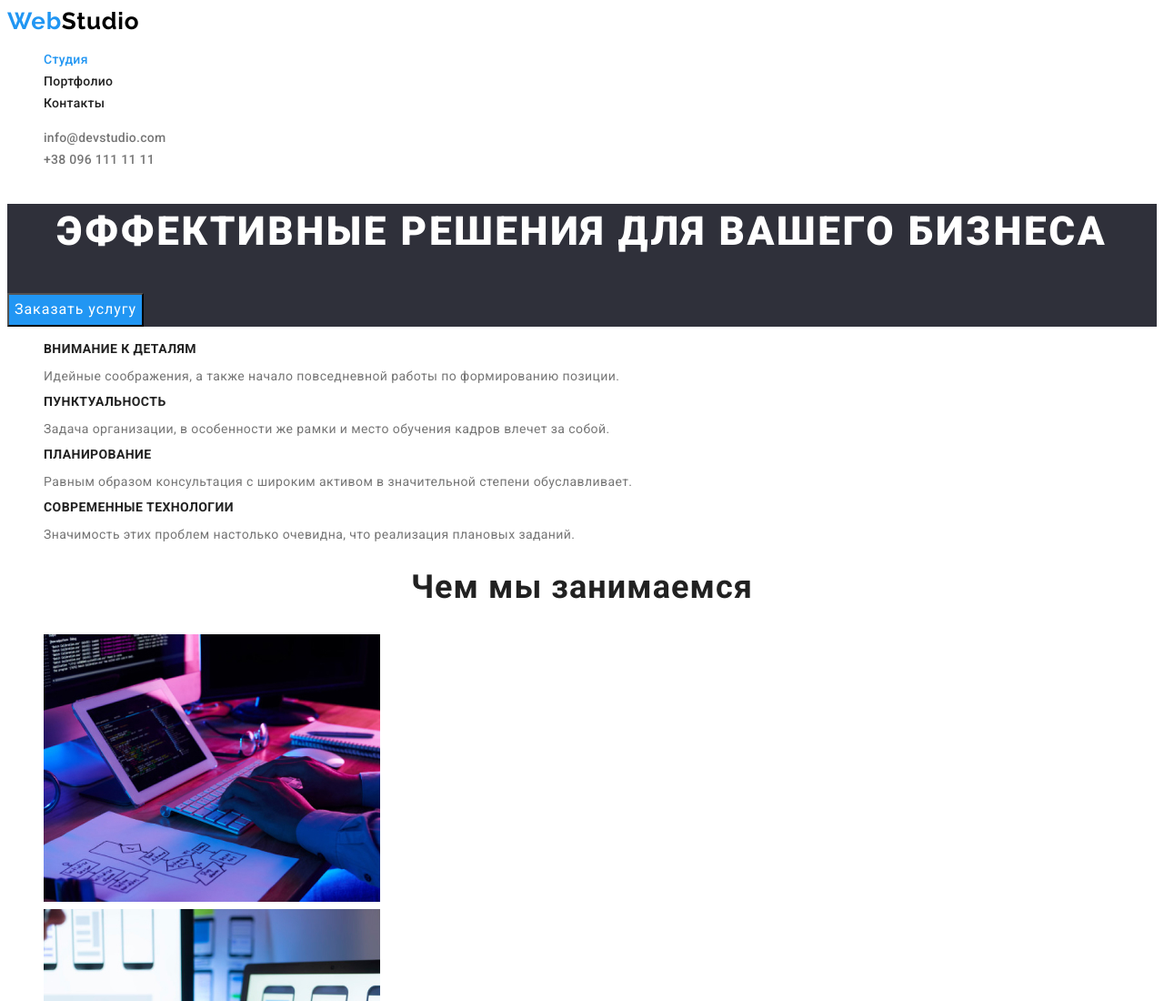
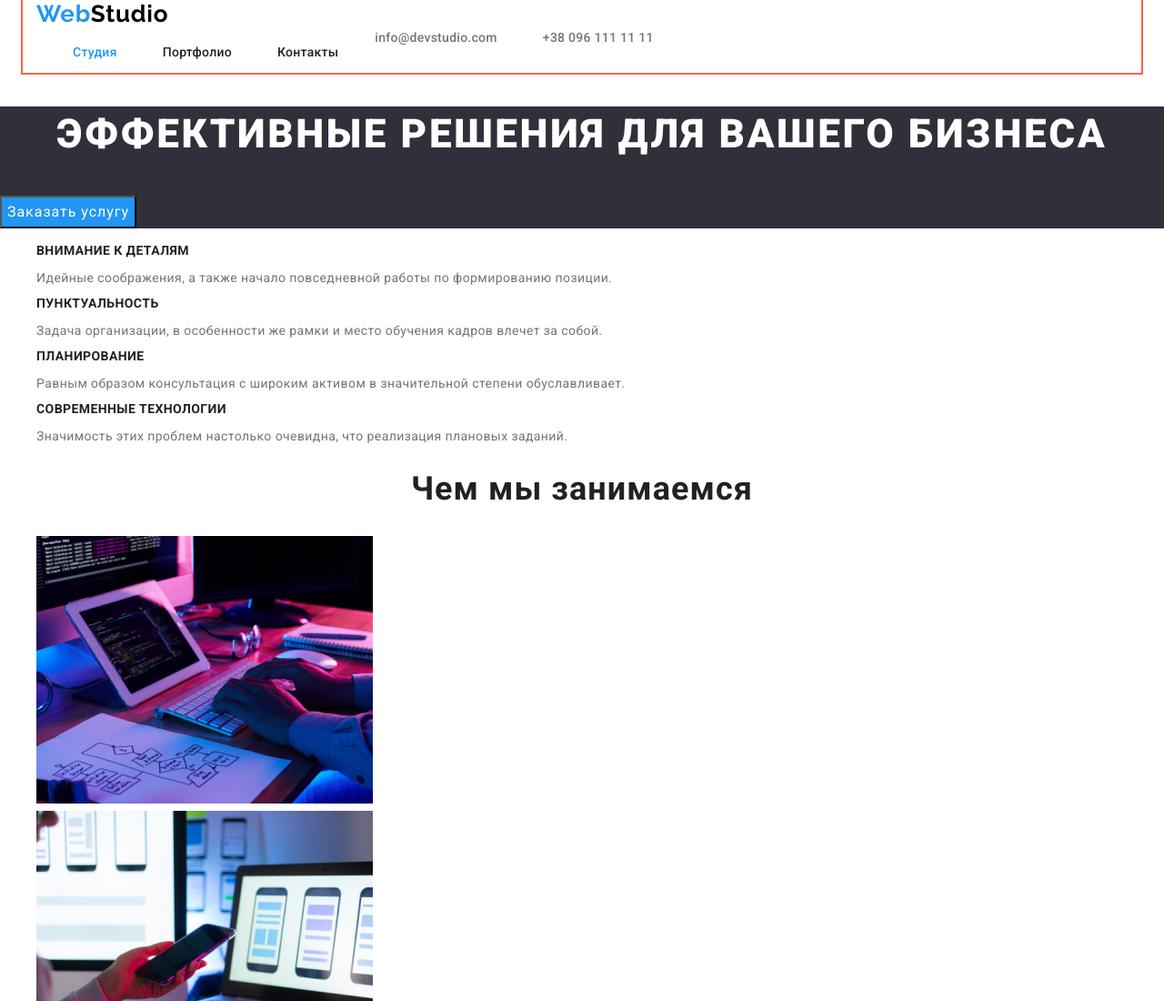
Before and after one commit to prodanserega/prodanserega-goit-markup-hw-03, a plain HTML site: page index.html in a window 1280 px wide. Shown: the top 1100 px of the page at 91% size. Drawn offline with nearby package versions, Linux system fonts and the light colour scheme.

Commit message:
начало

```diff
--- a/CSS/style.css
+++ b/CSS/style.css
@@ -22,7 +22,39 @@ body {
   letter-spacing: 0.03em;
   text-transform: none;
 }
-/*header*/
+
+/*--------------------------------------Скрить заголовки h2 і h1-----------------------------------*/
+.visually-hidden {
+  position: absolute;
+  clip: rect(0 0 0 0);
+  width: 1px;
+  height: 1px;
+  margin: -1px;
+}
+/*--------------------------------------------Общі значення----------------------------------*/
+li {
+  list-style: none;
+}
+
+a {
+  text-decoration: none;
+}
+/*--------------------------------------header----------------------------------------------*/
+.conteiner {
+  display: flex;
+  align-items: center;
+}
+
+.header {
+  width: 1230px;
+  height: 80px;
+  margin-left: auto;
+  margin-right: auto;
+  outline: 2px solid tomato;
+  padding-left: 15px;
+  padding-right: 15px;
+}
+
 .logo-header {
   font-family: "Raleway";
   font-style: normal;
@@ -30,6 +62,8 @@ body {
   font-size: 26px;
   line-height: 1.2;
   letter-spacing: 0.03em;
+
+  margin-right: 93px;
 }
 .logo-web {
   color: var(--accent-text-color);
@@ -37,12 +71,13 @@ body {
 .logo-studio {
   color: black;
 }
-li {
-  list-style: none;
+
+.nav-links {
+  display: flex;
 }
 
-a {
-  text-decoration: none;
+.nav-links > .item:not(:last-child) {
+  margin-right: 50px;
 }
 
 .site-nav.link-header.current {
@@ -78,7 +113,14 @@ a {
 .link-header.current {
   color: var(--accent-text-color);
 }
-/*hero*/
+
+.contacts {
+  display: flex;
+}
+.item-contacts:not(:last-child) {
+  margin-right: 50px;
+}
+/*--------------------------------------hero--------------------------------------------*/
 .hero {
   background: var(--accent-bgc);
   text-align: center;
@@ -106,7 +148,7 @@ a {
   align-items: center;
   letter-spacing: 0.06em;
 }
-/*Чем ми занимаемся*/
+/*----------------------------------------Чем ми занимаемся------------------------------*/
 .work {
   color: var(--main-text-color);
   text-align: center;
@@ -116,7 +158,7 @@ a {
   line-height: 1.2;
   letter-spacing: 0.03em;
 }
-/*команда*/
+/*------------------------------------------команда-------------------------------------*/
 .team {
   background: var(--secondary-bgc);
 }
@@ -163,7 +205,7 @@ h3 {
   text-transform: capitalize;
 }
 
-/*Footer*/
+/*-------------------------------Footer------------------------------------*/
 .footer {
   background-color: var(--accent-bgc);
 }
@@ -198,7 +240,7 @@ h3 {
   line-height: 1.7;
   letter-spacing: 0.03em;
 }
-
+/*-----------------------------Портфолио--------------------------------*/
 .button-portfolio {
   font-family: inherit;
 }
--- a/index.html
+++ b/index.html
@@ -3,6 +3,7 @@
 <head>
     <meta charset="UTF-8">
     <meta name="viewport" content="width=device-width, initial-scale=1.0">
+    <link rel="stylesheet" href="node_modules/modern-normalize/modern-normalize.css">
     <link rel="preconnect" href="https://fonts.gstatic.com">
     <link rel="stylesheet" href="https://fonts.googleapis.com/css2?family=Oleo+Script&family=Raleway:wght@700&family=Roboto:wght@400;500;700;900&display=swap">
     <link rel="stylesheet" href="./CSS/style.css">
@@ -10,20 +11,22 @@
 </head>
 <body>
     <!--Шапка сторінки-->
-<header>
-    <nav >
-        <a class="logo-header" href="/"><span class="logo-web">Web</span><span class="logo-studio">Studio</span></a>
-         <ul class="site-nav list">
-            <li><a class="link-header current " href="./index.html">Студия</a></li>
-            <li><a class="link-header" href="./Portfolio.html">Портфолио</a></li>
-            <li><a class="link-header" href="">Контакты</a></li>
-         </ul>
-    </nav>
-    <ul>
-        <li><a class="link-contacts" href="mailto:info@devstudio.com">info@devstudio.com</a></li>
-        <li><a class="link-contacts" href="tell:+380961111111">+38 096 111 11 11</a></li>
-    </ul>
-</header>
+    <header class="header">
+        <div class="conteiner">
+            <nav>
+                <a class="logo-header" href="/"><span class="logo-web">Web</span><span class="logo-studio">Studio</span></a>
+                <ul class="nav-links site-nav list">
+                    <li class="item"><a class="link-header current " href="./index.html">Студия</a></li>
+                    <li class="item"><a class="link-header" href="./Portfolio.html">Портфолио</a></li>
+                    <li class="item"><a class="link-header" href="">Контакты</a></li>
+                </ul>
+            </nav>
+            <ul class="contacts">
+                <li class="item-contacts"><a class="link-contacts" href="mailto:info@devstudio.com">info@devstudio.com</a></li>
+                <li class="item-contacts"><a class="link-contacts" href="tell:+380961111111">+38 096 111 11 11</a></li>
+            </ul>
+        </div>
+    </header>
      <!--Заголовок-->
     <main>
     <section class="hero">
@@ -32,7 +35,7 @@
     </section>
     <!-- Наші переваги -->
     <section>
-        <h2></h2>
+        <h2 ></h2>
         <ul>
             <li>
                <h3>Внимание к деталям</h3>
```
Also changed, not shown: Portfolio.html (+1 -0 lines).
